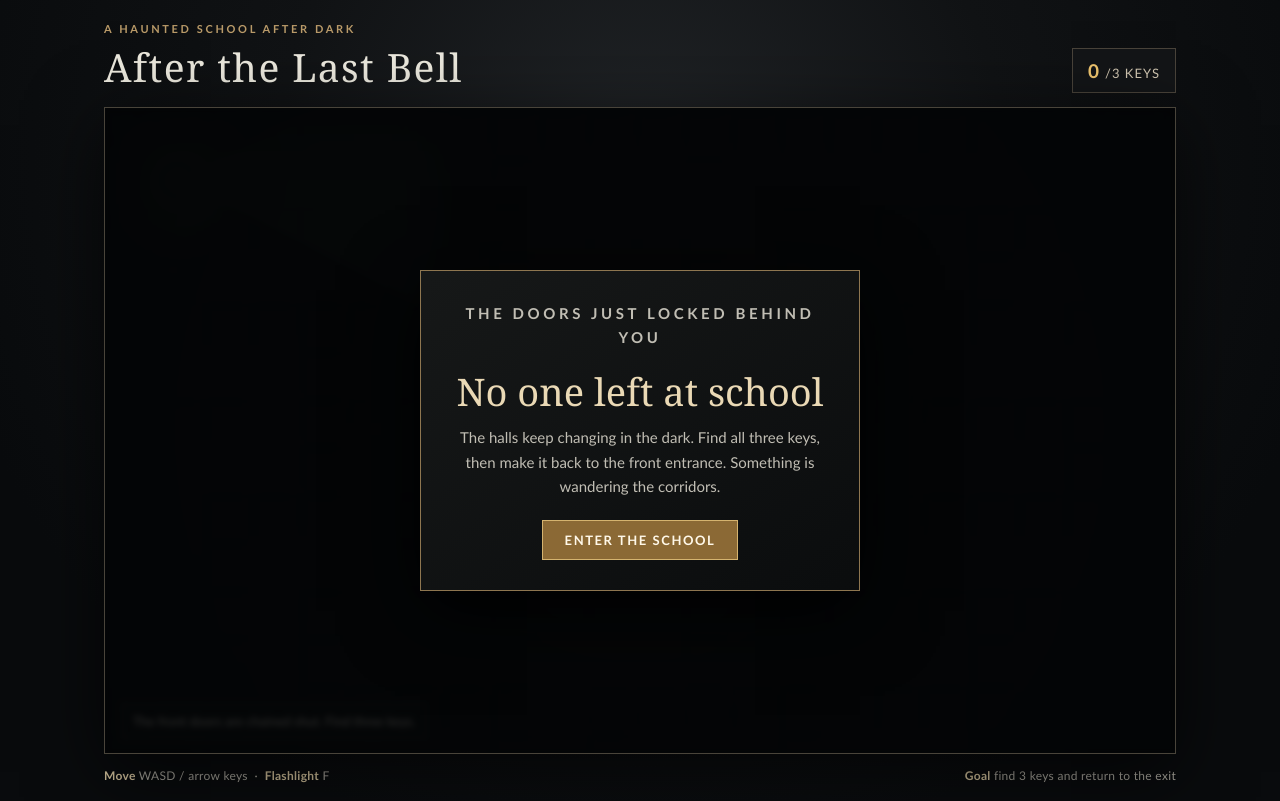
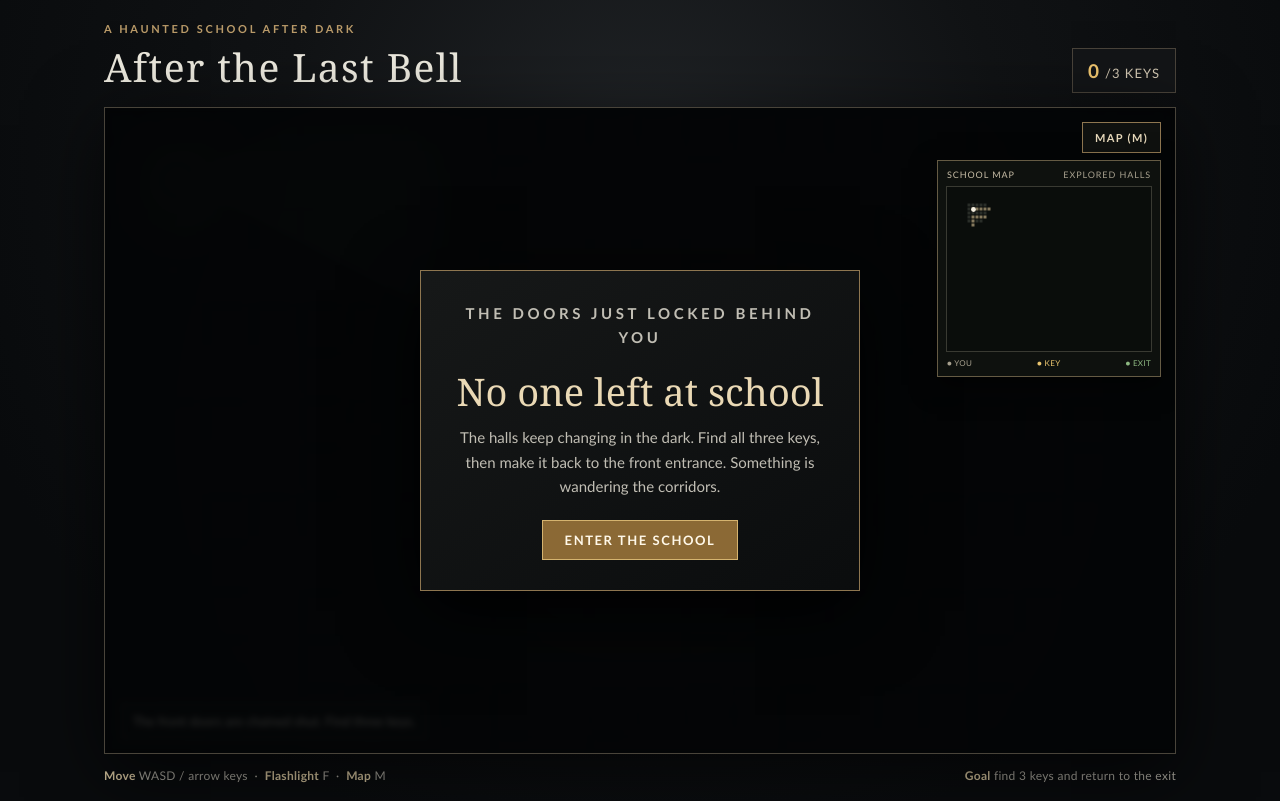
Before and after one commit to y9mtbydpx8-droid/y9mtbydpx8-droid.github.io, a plain HTML site: page index.html in a window 1280 px wide. Drawn offline with Linux system fonts and the light colour scheme.

Commit message:
Add explorable school map
Co-authored-by: Copilot <223556219+Copilot@users.noreply.github.com>

```diff
--- a/index.html
+++ b/index.html
@@ -88,7 +88,7 @@
       box-shadow: 0 18px 70px #000a, inset 0 0 60px #000;
     }
 
-    canvas {
+    #game {
       display: block;
       width: 100%;
       height: 100%;
@@ -96,6 +96,66 @@
       image-rendering: pixelated;
       touch-action: none;
     }
+
+    .map-widget {
+      position: absolute;
+      z-index: 2;
+      top: 14px;
+      right: 14px;
+      display: flex;
+      flex-direction: column;
+      align-items: flex-end;
+      gap: 7px;
+    }
+
+    .map-toggle {
+      border: 1px solid #8e7650;
+      padding: 8px 12px;
+      background: #101310eF;
+      color: #e7d9bb;
+      cursor: pointer;
+      font-size: 11px;
+      font-weight: 700;
+      letter-spacing: .12em;
+      text-transform: uppercase;
+    }
+
+    .map-toggle:focus-visible { outline: 2px solid #f0c66f; outline-offset: 3px; }
+
+    .map-panel {
+      width: 224px;
+      padding: 8px;
+      border: 1px solid #655b44;
+      background: #101310ed;
+      box-shadow: 0 8px 24px #0009;
+    }
+
+    .map-widget.collapsed .map-panel { display: none; }
+
+    .map-heading, .map-legend {
+      display: flex;
+      justify-content: space-between;
+      align-items: center;
+      color: #c8bea7;
+      font-size: 9px;
+      letter-spacing: .1em;
+      text-transform: uppercase;
+    }
+
+    .map-heading { margin: 0 1px 6px; }
+    .map-heading span:last-child, .map-legend { color: #a7a08e; }
+
+    #school-map {
+      display: block;
+      width: 100%;
+      height: auto;
+      border: 1px solid #393a32;
+      image-rendering: pixelated;
+    }
+
+    .map-legend { margin: 6px 1px 0; font-size: 8px; letter-spacing: .04em; }
+    .map-legend .keys { color: #eac56e; }
+    .map-legend .exit { color: #8db881; }
 
     .status {
       position: absolute;
@@ -206,11 +266,13 @@
     @media (max-width: 600px) {
       .page { padding: 15px 12px 12px; gap: 10px; }
       header { align-items: center; }
-      .game-frame, canvas { min-height: 64vh; }
+      .game-frame, #game { min-height: 64vh; }
       .key-counter { padding: 8px 10px; font-size: 11px; }
       .key-counter strong { font-size: 16px; }
       .status { bottom: 160px; font-size: 12px; }
       .help { font-size: 11px; }
+      .map-widget { top: 8px; right: 8px; }
+      .map-panel { width: min(205px, 46vw); }
     }
   </style>
 </head>
@@ -227,6 +289,14 @@
     <section class="game-frame" aria-label="Haunted school maze game">
       <canvas id="game" aria-label="Explore the school with your flashlight, find three keys, and reach the exit"></canvas>
       <div class="status" id="status" aria-live="polite">The front doors are chained shut. Find three keys.</div>
+      <div class="map-widget" id="map-widget">
+        <button class="map-toggle" id="map-toggle" type="button" aria-expanded="true" aria-controls="map-panel">Map <span>(M)</span></button>
+        <div class="map-panel" id="map-panel">
+          <div class="map-heading"><span>School map</span><span>Explored halls</span></div>
+          <canvas id="school-map" width="205" height="165" aria-label="Map of the explored school corridors"></canvas>
+          <div class="map-legend"><span>● You</span><span class="keys">● Key</span><span class="exit">● Exit</span></div>
+        </div>
+      </div>
       <div class="touch-controls" aria-label="Movement controls">
         <button type="button" data-dir="up" aria-label="Move up">↑</button>
         <button type="button" data-dir="left" aria-label="Move left">←</button>
@@ -244,8 +314,8 @@
     </section>
 
     <div class="help">
-      <span class="desktop"><strong>Move</strong> WASD / arrow keys &nbsp;·&nbsp; <strong>Flashlight</strong> F</span>
-      <span class="mobile"><strong>Move</strong> use the arrows &nbsp;·&nbsp; <strong>Flashlight</strong> tap the beam icon</span>
+      <span class="desktop"><strong>Move</strong> WASD / arrow keys &nbsp;·&nbsp; <strong>Flashlight</strong> F &nbsp;·&nbsp; <strong>Map</strong> M</span>
+      <span class="mobile"><strong>Move</strong> use the arrows &nbsp;·&nbsp; <strong>Flashlight</strong> tap the beam icon &nbsp;·&nbsp; <strong>Map</strong> use the map button</span>
       <span><strong>Goal</strong> find 3 keys and return to the exit</span>
     </div>
   </main>
@@ -262,6 +332,10 @@
       const startButton = document.querySelector("#start-button");
       const keyCount = document.querySelector("#key-count");
       const status = document.querySelector("#status");
+      const mapWidget = document.querySelector("#map-widget");
+      const mapToggle = document.querySelector("#map-toggle");
+      const mapCanvas = document.querySelector("#school-map");
+      const mapCtx = mapCanvas.getContext("2d");
 
       const COLS = 41;
       const ROWS = 33;
@@ -270,6 +344,7 @@
       const keysDown = new Set();
       const keys = [];
       const grid = [];
+      const explored = [];
       const player = { x: 0, y: 0, radius: 11, facingX: 1, facingY: 0, speed: 184 };
       const ghost = { x: 0, y: 0, targetX: 0, targetY: 0, active: false, stepTimer: 0 };
       let exit = { x: 0, y: 0 };
@@ -291,7 +366,10 @@
       const walkable = (x, y) => inside(x, y) && grid[y][x] === 0;
 
       function makeMaze() {
-        for (let y = 0; y < ROWS; y++) grid.push(Array(COLS).fill(1));
+        for (let y = 0; y < ROWS; y++) {
+          grid.push(Array(COLS).fill(1));
+          explored.push(Array(COLS).fill(false));
+        }
         const visited = new Set(["1,1"]);
         const stack = [{ x: 1, y: 1 }];
         grid[1][1] = 0;
@@ -344,6 +422,7 @@
         ghost.y = ghostPoint.y;
         ghost.targetX = ghost.x;
         ghost.targetY = ghost.y;
+        revealMap();
       }
 
       function distanceMap(startX, startY) {
@@ -515,6 +594,7 @@
         if (keysDown.has("ArrowUp") || keysDown.has("w")) dy--;
         if (keysDown.has("ArrowDown") || keysDown.has("s")) dy++;
         movePlayer(dx, dy, dt);
+        revealMap();
         moveGhost(dt);
         checkGame();
         messageTimer = Math.max(0, messageTimer - dt);
@@ -671,10 +751,57 @@
         ctx.fillRect(0, 0, width, height);
       }
 
+      function revealMap() {
+        const playerColumn = Math.floor(player.x / TILE);
+        const playerRow = Math.floor(player.y / TILE);
+        const radius = 4;
+        for (let row = playerRow - radius; row <= playerRow + radius; row++) {
+          for (let column = playerColumn - radius; column <= playerColumn + radius; column++) {
+            if (inside(column, row) && (column - playerColumn) ** 2 + (row - playerRow) ** 2 <= radius ** 2) {
+              explored[row][column] = true;
+            }
+          }
+        }
+      }
+
+      function drawMap() {
+        const tileSize = 4;
+        const left = (mapCanvas.width - COLS * tileSize) / 2;
+        const top = (mapCanvas.height - ROWS * tileSize) / 2;
+        mapCtx.clearRect(0, 0, mapCanvas.width, mapCanvas.height);
+        mapCtx.fillStyle = "#0a0d0b";
+        mapCtx.fillRect(0, 0, mapCanvas.width, mapCanvas.height);
+
+        for (let row = 0; row < ROWS; row++) {
+          for (let column = 0; column < COLS; column++) {
+            if (!explored[row][column]) continue;
+            mapCtx.fillStyle = grid[row][column] ? "#292d28" : "#84785d";
+            mapCtx.fillRect(left + column * tileSize, top + row * tileSize, tileSize - 1, tileSize - 1);
+          }
+        }
+
+        for (const key of keys) {
+          if (key.found || !explored[key.y][key.x]) continue;
+          mapCtx.fillStyle = "#edc66e";
+          mapCtx.fillRect(left + key.x * tileSize + 1, top + key.y * tileSize + 1, 3, 3);
+        }
+
+        if (explored[exit.y][exit.x]) {
+          mapCtx.fillStyle = "#91c47e";
+          mapCtx.fillRect(left + exit.x * tileSize, top + exit.y * tileSize, tileSize - 1, tileSize - 1);
+        }
+
+        mapCtx.fillStyle = "#f4eee0";
+        mapCtx.beginPath();
+        mapCtx.arc(left + player.x / TILE * tileSize, top + player.y / TILE * tileSize, 2.4, 0, Math.PI * 2);
+        mapCtx.fill();
+      }
+
       function draw(time) {
         ctx.clearRect(0, 0, width, height);
         drawWorld(time);
         drawLighting();
+        drawMap();
         if (!flashlightOn) {
           ctx.fillStyle = "#e5d6b3";
           ctx.font = "12px Trebuchet MS";
@@ -701,6 +828,7 @@
         flashlightOn = true;
         ghost.active = false;
         ghost.stepTimer = 0;
+        explored.length = 0;
         makeMaze();
         overlay.hidden = true;
         started = true;
@@ -709,10 +837,16 @@
 
       startButton.addEventListener("click", restart);
       window.addEventListener("resize", resize);
+      function toggleMap() {
+        const collapsed = mapWidget.classList.toggle("collapsed");
+        mapToggle.setAttribute("aria-expanded", String(!collapsed));
+      }
+      mapToggle.addEventListener("click", toggleMap);
       window.addEventListener("keydown", event => {
         const key = event.key.length === 1 ? event.key.toLowerCase() : event.key;
         if (["ArrowUp", "ArrowDown", "ArrowLeft", "ArrowRight", " "].includes(key)) event.preventDefault();
         if (key === "f" && !event.repeat && started) flashlightOn = !flashlightOn;
+        if (key === "m" && !event.repeat) toggleMap();
         keysDown.add(key);
       });
       window.addEventListener("keyup", event => {
@@ -737,7 +871,7 @@
 
       const mobileHelp = document.querySelector(".mobile");
       if (matchMedia("(pointer: coarse)").matches) {
-        mobileHelp.innerHTML = "<strong>Move</strong> use the arrows &nbsp;·&nbsp; <strong>Flashlight</strong> tap the beam button";
+        mobileHelp.innerHTML = "<strong>Move</strong> use the arrows &nbsp;·&nbsp; <strong>Flashlight</strong> tap the beam button &nbsp;·&nbsp; <strong>Map</strong> use the map button";
         const beamButton = document.createElement("button");
         beamButton.type = "button";
         beamButton.textContent = "☼";
```
